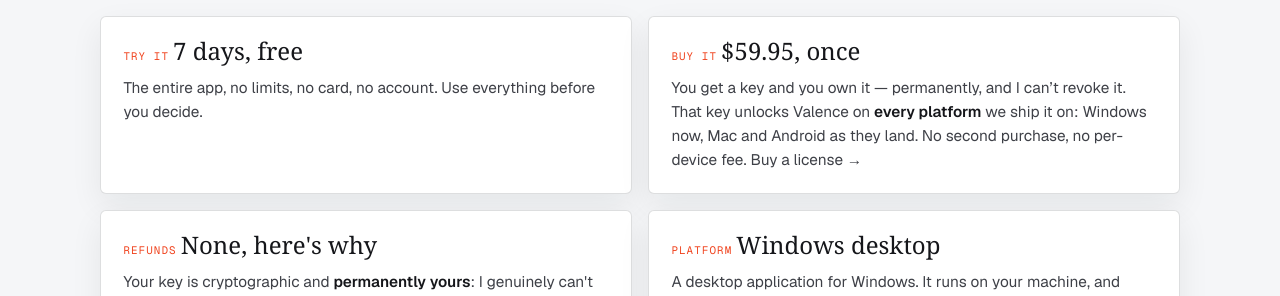
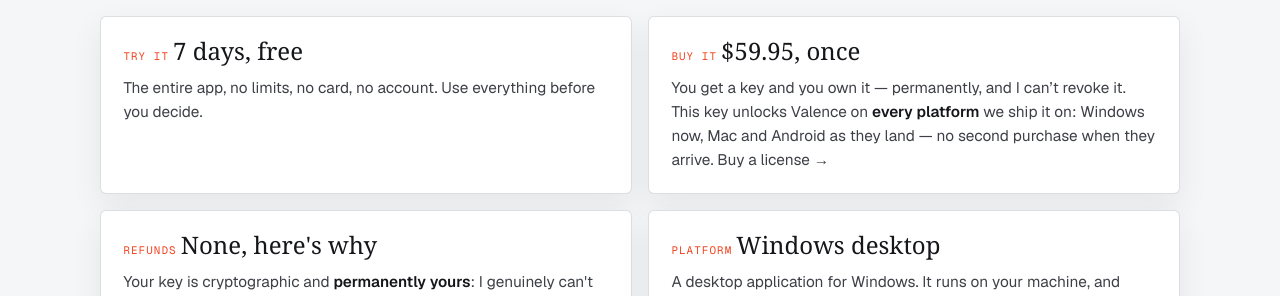
Before and after one commit to HelixAILabs/Valence, a Jekyll site: the page built from Valence - Privacy & Licensing.html, in a window 1280 px wide and 900 px high, scrolled down 4257 px. Shown: the part 182-478 px from the top of the window. Built offline with Jekyll 4.4.1, drawn with Linux system fonts in a browser that asks for light colours; some web fonts are replaced.

Commit message:
Fix licensing copy: drop the blanket "no per-device fee" claim
SEQ-1752: Valence now also ships a cheaper Windows-only license SKU
(IMP-2034, in-app only, not sold on this site), so claiming a blanket
"no per-device fee" policy across all of Valence's licensing is no
longer accurate. The core promise this site sells - one $59.95 key,
every platform, no second purchase when Mac/Android arrive - is
unchanged and still true. Fixed on both surfaces carrying the old
wording: the Privacy & Licensing page and the shared downloads
include (used on the homepage).

Co-Authored-By: Claude Sonnet 5 <noreply@anthropic.com>
Claude-Session: https://claude.ai/code/session_01Gd1zrVJX9ADCbRfTHDFhrf

```diff
--- a/Valence - Privacy & Licensing.html
+++ b/Valence - Privacy & Licensing.html
@@ -157,7 +157,7 @@ nav: privacy
       <div class="card">
         <span class="t">Buy it</span>
         <span class="h">$59.95, once</span>
-        <p>You get a key and you own it &mdash; permanently, and I can&rsquo;t revoke it. That key unlocks Valence on <b>every platform</b> we ship it on: Windows now, Mac and Android as they land. No second purchase, no per-device fee. <a href="{{ site.valence_buy_url }}">Buy a license &rarr;</a></p>
+        <p>You get a key and you own it &mdash; permanently, and I can&rsquo;t revoke it. This key unlocks Valence on <b>every platform</b> we ship it on: Windows now, Mac and Android as they land &mdash; no second purchase when they arrive. <a href="{{ site.valence_buy_url }}">Buy a license &rarr;</a></p>
       </div>
       <div class="card">
         <span class="t">Refunds</span>
--- a/_includes/downloads.html
+++ b/_includes/downloads.html
@@ -49,7 +49,7 @@
 
   </div>
 
-  <p class="onekey"><strong>One key, every platform.</strong> Buy Valence once and the same key unlocks it on Windows, on Mac, and on Android. There&rsquo;s no second purchase and no per-device fee.</p>
+  <p class="onekey"><strong>One key, every platform.</strong> Buy Valence once and the same key unlocks it on Windows, on Mac, and on Android &mdash; no second purchase when they arrive.</p>
 
   <div class="card scan">
     <h3>Will local AI run well on this PC?</h3>
```
